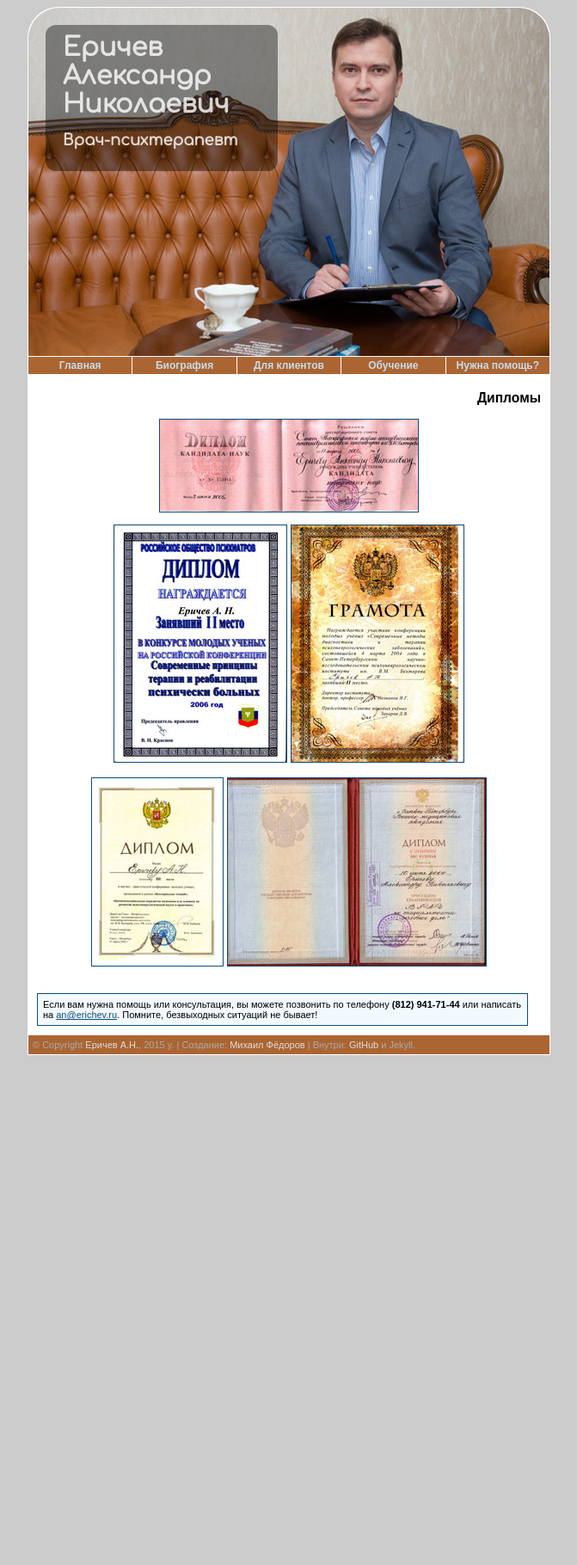
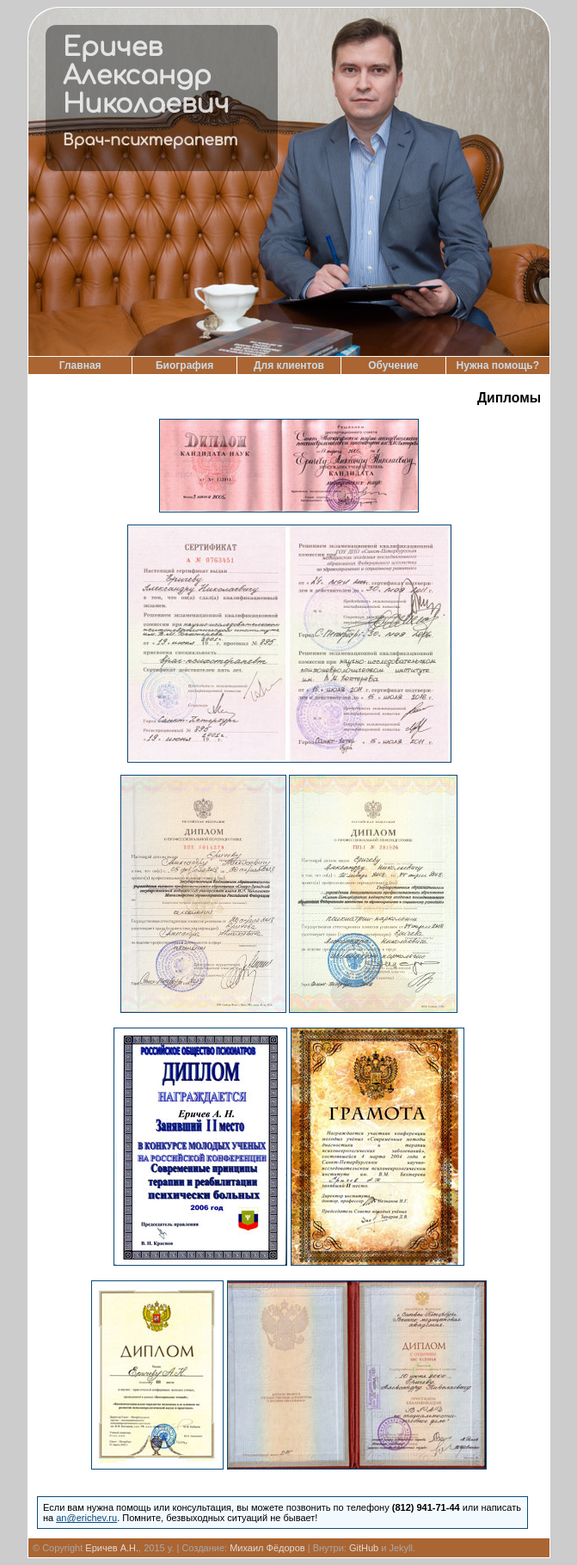
Before and after one commit to i-vanhoe/erichev.ru, a Jekyll site: the page built from _pages/bio/dip.html, in a window 1280 px wide. Shown: the whole page at 86% size, without its empty margins (304-975 px from the left). Built offline with Jekyll 4.4.1, drawn with Linux system fonts in a browser that asks for light colours; before the commit the page ends 1235 px from its top, so only the background shows below that.

Commit message:
Diplomas

```diff
--- a/_pages/bio/dip.html
+++ b/_pages/bio/dip.html
@@ -8,6 +8,9 @@
 
 <div style="text-align: center;">
 <a href="/i/diplomas/kandid.jpg" data-lightbox="dip" data-title=""><img src="/i/diplomas/kandid_tn.jpg" border="1" alt="" /></a><br /><br />
+<a href="/i/diplomas/spec.jpg" data-lightbox="dip" data-title=""><img src="/i/diplomas/spec_tn.jpg" border="1" alt="" /></a><br /><br />
+<a href="/i/diplomas/sks.jpg" data-lightbox="dip" data-title=""><img src="/i/diplomas/sks_tn.jpg" border="1" alt="" /></a>
+<a href="/i/diplomas/drg.jpg" data-lightbox="dip" data-title=""><img src="/i/diplomas/drg_tn.jpg" border="1" alt="" /></a><br /><br />
 <a href="/i/diplomas/diplom1.jpg" data-lightbox="dip" data-title=""><img src="/i/diplomas/diplom1_tn.jpg" border="1" alt="" /></a>
 <a href="/i/diplomas/diplom3.jpg" data-lightbox="dip" data-title=""><img src="/i/diplomas/diplom3_tn.jpg" border="1" alt="" /></a><br /><br />
 <a href="/i/diplomas/diplom2.jpg" data-lightbox="dip" data-title=""><img src="/i/diplomas/diplom2_tn.jpg" border="1" alt="" /></a>
```
Also changed, not shown: i/diplomas/drg.jpg (added), i/diplomas/drg_tn.jpg (added), i/diplomas/grant1.jpg (added), i/diplomas/grant1_tn.jpg (added), i/diplomas/grant1a.jpg (added), i/diplomas/grant1a_tn.jpg (added), i/diplomas/schema.jpg (added), i/diplomas/schema_tn.jpg (added), i/diplomas/sks.jpg (added), i/diplomas/sks_tn.jpg (added), i/diplomas/spec.jpg (added), i/diplomas/spec_tn.jpg (added), 1 other file.
